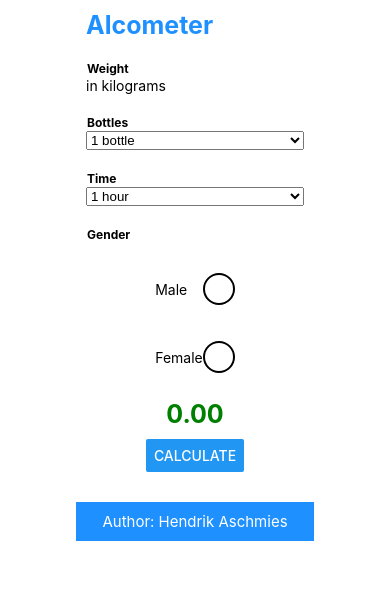
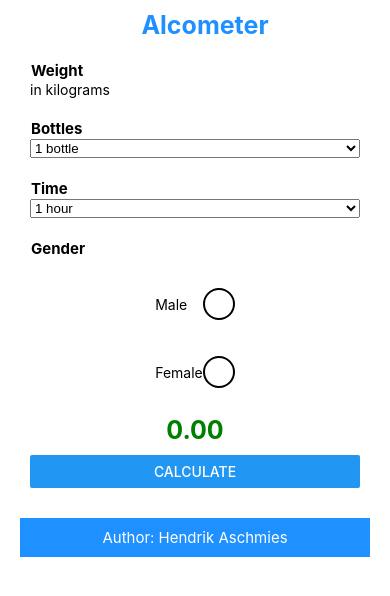
Before and after one commit to hendrik1908/Alcometer_Assignment, a React Native app: screen / in a window 390 px wide. Shown: the top 596 px of the page. Built offline with nearby package versions, Linux system fonts and the light colour scheme.

Commit message:
Further design

```diff
--- a/App.js
+++ b/App.js
@@ -1,6 +1,6 @@
 import { StatusBar } from 'expo-status-bar';
 import React, {useState} from 'react';
-import { StyleSheet, Text, TextInput, View, Button, Alert, ScrollView } from 'react-native';
+import { SafeAreaView, Text, TextInput, View, Button, Alert, ScrollView } from 'react-native';
 import {Picker} from '@react-native-picker/picker';
 //import RadioForm from 'react-native-simple-radio-button';
 import styles from './style/styles';
@@ -11,6 +11,7 @@ import Header from './components/Header';
 
 import SelfmadeRadioButton from './components/selfmadeRadioButton';
 import stylesR from './style/radioButtonStyle';
+//import Constants from 'expo-constants';
 
 
 export default function App() {
@@ -20,7 +21,6 @@ export default function App() {
   const[bottles, setBottles] = useState(1);
   const[time, setTime] = useState(1);
   const[gender, setGender] = useState('male');
-  //const [ok, setOk] = useState(false);
 
   const checkWeightInput = () => {
     if (weight == '' || weight == 0) {
@@ -55,10 +55,6 @@ export default function App() {
   hours.push({label: '9 hours', value: 9});
   hours.push({label: '10 hours', value: 10});
 
-  // const genders=Array();
-  // genders.push({label: 'Male', value: 'male'});
-  // genders.push({label: 'Female', value: 'female'});
-
   const genders=Array();
   genders.push({label: 'Male', value: 'male'});
   genders.push({label: 'Female', value: 'female'});
@@ -87,23 +83,6 @@ export default function App() {
       setBloodAlcoholLevel(negativeResult);
     }
   }
-
-  // const showAlert = () => {
-  //   Alert.alert(
-  //     "Error",
-  //     "Please enter the weight.",
-  //   [
-  //     {
-  //       text:"OK",
-  //       onPress: () => setOk(true)
-  //     },
-  //     {
-  //       text:"CANCEL",
-  //       onPress: () => setOk(false)
-  //     }
-  //   ]
-  //   );
-  // }
 
   return (
     <View style={styles.container}>
@@ -141,7 +120,7 @@ export default function App() {
               <SelfmadeRadioButton propertie={genders} onChange={setGender}/>
             </View>
           </View>
-          <View style={styles.fieldsMiddle}>
+          <View style={styles.fields}>
             <Text style={ [bloodAlcoholLevel < 0.20 ? styles.resultLow : bloodAlcoholLevel < 0.50 ? styles.resultMiddle : styles.resultHigh]}>
                 {bloodAlcoholLevel.toFixed(2)}
             </Text>
--- a/package.json
+++ b/package.json
@@ -17,7 +17,8 @@
     "react-dom": "17.0.1",
     "react-native": "0.64.3",
     "react-native-simple-radio-button": "^2.7.4",
-    "react-native-web": "0.17.1"
+    "react-native-web": "0.17.1",
+    "expo-constants": "~13.0.1"
   },
   "devDependencies": {
     "@babel/core": "^7.12.9"
--- a/style/radioButtonStyle.js
+++ b/style/radioButtonStyle.js
@@ -2,6 +2,7 @@ import { StyleSheet } from 'react-native';
 
 export default StyleSheet.create({
     wrapper: {
+        flex: 1,
         marginBottom: 36,
         alignItems: 'center',
         flexDirection: 'row',
@@ -10,7 +11,7 @@ export default StyleSheet.create({
     wrapperComponent: {
         flex: 1,
         alignItems: 'center',
-        justifyContent: 'center'
+        justifyContent: 'center',
     },
     text: {
         marginRight: 10,
--- a/style/styles.js
+++ b/style/styles.js
@@ -1,13 +1,12 @@
 import { StatusBar } from 'expo-status-bar';
-import { StyleSheet } from 'react-native';
+import { Platform, StyleSheet } from 'react-native';
+import Constants from 'expo-constants';
 
 export default StyleSheet.create({
-    container: {
+      container: {
         flex: 1,
         backgroundColor: '#fff',
-        alignItems: 'center',
-        justifyContent: 'center',
-        paddingTop: StatusBar.currentHeight,
+        paddingTop: Platform.OS === 'android' ? Constants.statusBarHeight : 0,
       },
 
       scrollView: {
@@ -20,19 +19,17 @@ export default StyleSheet.create({
 
       fieldsMiddle: {
         margin: 10,
-        alignItems: 'center',
+        justifyContent: 'center',
       },
 
       button: {
         margin: 10,
-        justifyContent: 'center',
       },
 
       normal: {
         flex: 1,
-        alignItems: 'center',
-        justifyContent: 'center',
-        fontSize: 12,
+        textAlign:'left',
+        fontSize: 15,
         fontWeight: 'bold',
         margin: 1,
       },
@@ -52,6 +49,7 @@ export default StyleSheet.create({
         fontWeight: 'bold',
         fontSize: 25,
         marginBottom: 10,
+        textAlign:'center',
       },
 
       resultMiddle:{
@@ -59,6 +57,7 @@ export default StyleSheet.create({
         fontWeight: 'bold',
         fontSize: 25,
         marginBottom: 10,
+        textAlign:'center',
       },
 
       resultHigh:{
@@ -66,16 +65,17 @@ export default StyleSheet.create({
         fontWeight: 'bold',
         fontSize: 25,
         marginBottom: 10,
+        textAlign:'center',
       },
 
       header: {
         flex: 1,
         color: '#1e90ff',
-        alignItems: 'center',
-        justifyContent: 'center',
         fontSize: 25,
         fontWeight: 'bold',
         margin: 10,
+        width: '100%',
+        textAlign: 'center',
       },
 
       footer: {
```
Also changed, not shown: 1 other file (tests, documents, lock files or other folders).
